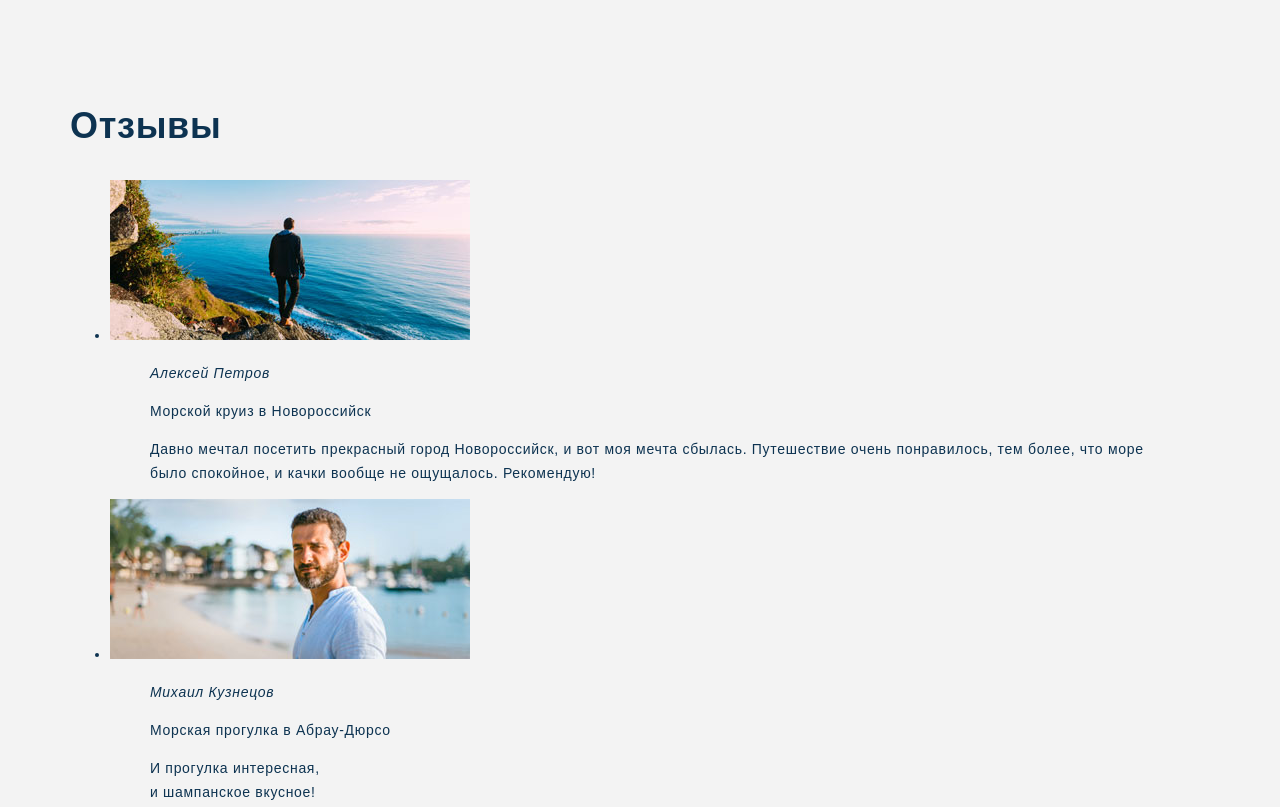
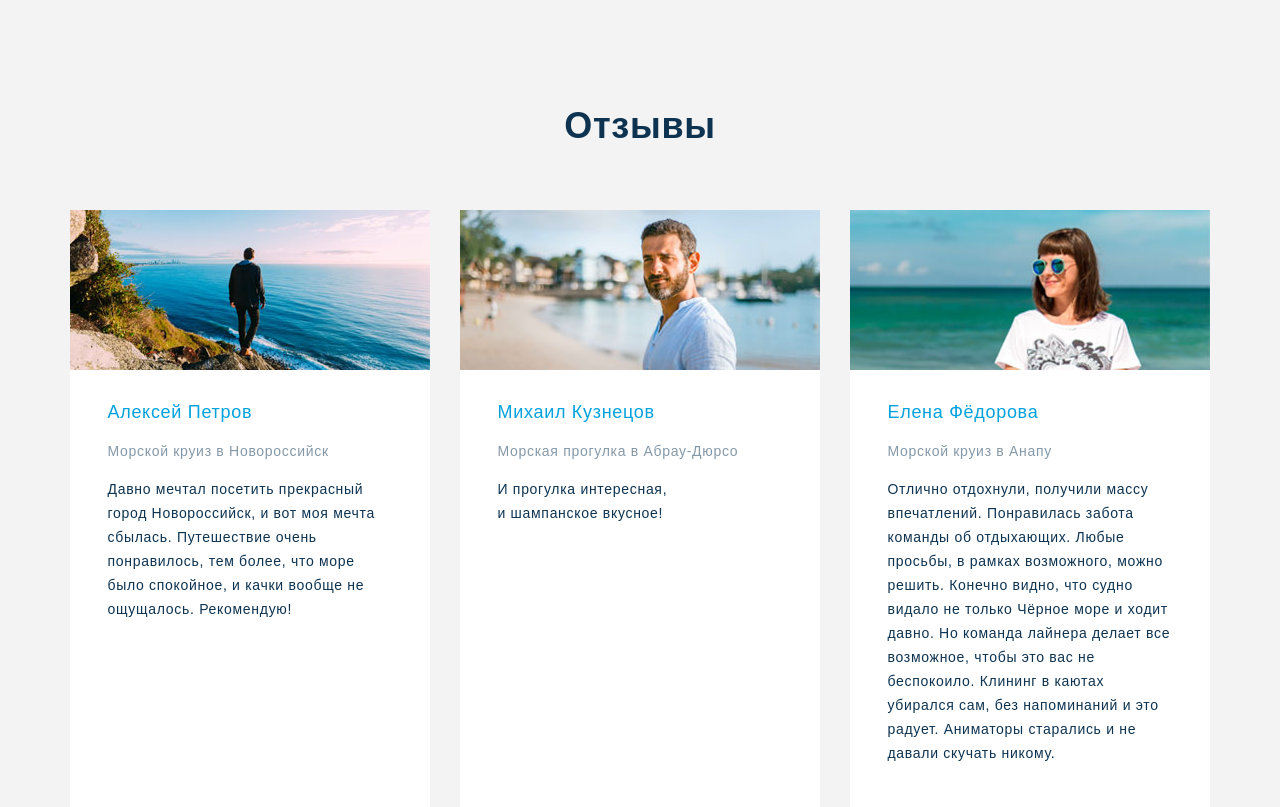
Before and after one commit to rook16rus/City-cruises, a plain HTML site: page index.html in a window 1280 px wide. Shown: the part 2773-3580 px from the top of the page. Drawn offline with Linux system fonts and the light colour scheme.

Commit message:
Стилизация отзывов

```diff
--- a/css/style.css
+++ b/css/style.css
@@ -334,3 +334,48 @@ body {
 .gallery-item, .gallery-item-big {
     height: 320px;
 }
+
+.reviews {
+    padding-bottom: 60px;
+}
+
+.reviews-title {
+    text-align: center;
+    margin-bottom: 60px;
+}
+
+.reviews-list {
+    display: flex;
+
+    list-style: none;
+    margin: 0 0 40px 0;
+    padding: 0;
+}
+
+.reviews-item {
+    display: flex;
+    flex-direction: column;
+    align-items: center;
+
+    width: 360px;
+    min-height: 598px;
+    margin-right: 30px;
+    background: white;
+}
+
+.reviews-item blockquote {
+    padding: 30px 0 0 0;
+    margin: 0;
+    width: 285px;
+}
+
+.reviews-item cite {
+    font-family: "Roboto Slab", sans-serif;
+    font-style: normal;
+    font-size: 18px;
+    color: #00a2dd;
+}
+
+.reviews-item-tour {
+    opacity: 0.5;
+}
--- a/index.html
+++ b/index.html
@@ -144,7 +144,9 @@
                         </div>
                     </li>
                 </ul>
-                <a href="#" class="button catalog-button">Больше круизов</a>
+                <div class="button-wrapper">
+                    <a href="#" class="button catalog-button">Больше круизов</a>
+                </div>
             </div>
         </section>
         <section class="gallery">
```
